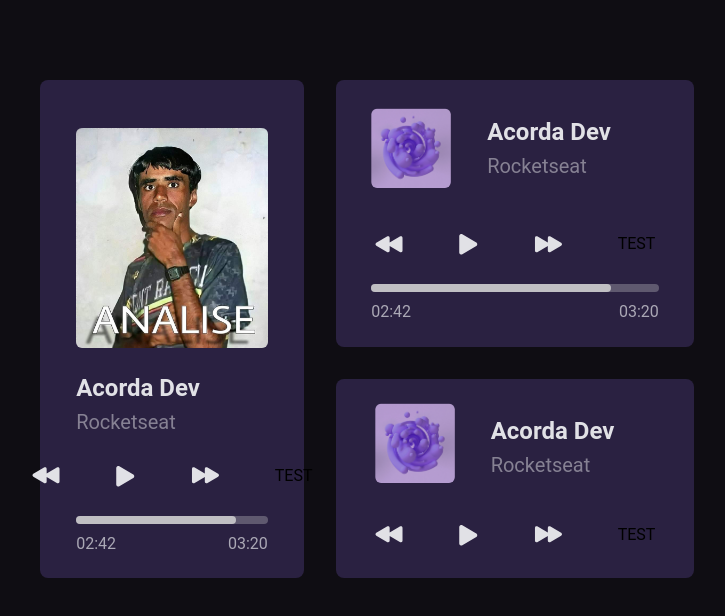
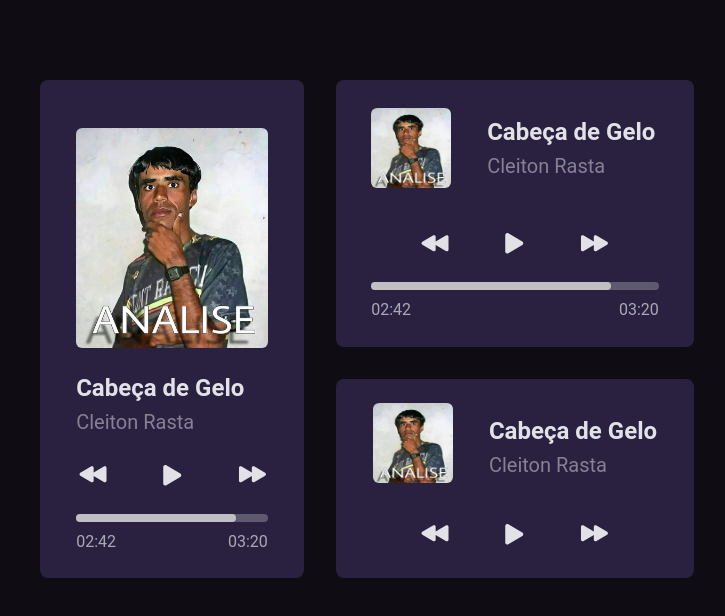
Before and after one commit to Antonio-Ramon/vue-music-player, a Vue app: page / in a window 1280 px wide. Shown: the top 616 px of the page, without its empty margins (273-998 px from the left). Built offline with nearby package versions, Linux system fonts and the light colour scheme.

Commit message:
some tiny changes

```diff
--- a/src/components/ControlButtons.vue
+++ b/src/components/ControlButtons.vue
@@ -1,48 +1,7 @@
-<script>
+<script setup>
 import IconBackward from "../assets/icons/IconBackward.vue";
 import IconFoward from "../assets/icons/IconFoward.vue";
 import IconPlay from "../assets/icons/IconPlay.vue";
-
-import { ref } from "vue";
-
-export default {
-  components: {
-    IconBackward,
-    IconFoward,
-    IconPlay,
-  },
-  setup() {
-    const audioRef = ref(null);
-
-    const playMusic = () => {
-      const audio = audioRef.value;
-      if (audio) {
-        audio.play();
-      }
-    };
-
-    const onFileChange = (event) => {
-      const file = event.target.files[0];
-      if (file) {
-        const audio = new Audio(URL.createObjectURL(file));
-        audioRef.value = audio;
-        playMusic();
-      }
-    };
-
-    const openFileSelector = () => {
-      const fileInput = this.$refs.fileInput;
-      if (fileInput) {
-        fileInput.click();
-      }
-    };
-    return {
-      playMusic,
-      onFileChange,
-      openFileSelector,
-    };
-  },
-};
 </script>
 
 <template>
@@ -51,8 +10,7 @@ export default {
     class="flex flex-row mt-7 justify-center items-center gap-14"
   >
     <IconBackward />
-    <IconPlay @click="playMusic()" class="cursor-pointer" />
+    <IconPlay />
     <IconFoward />
-    <button type="file" @change="onFileChange" ref="fileInput">TEST</button>
   </div>
 </template>
--- a/src/components/SecondCard.vue
+++ b/src/components/SecondCard.vue
@@ -11,7 +11,7 @@ import TitleSubtitle from "./TitleSubtitle.vue";
       <div class="flex flex-row items-center gap-9">
         <img
           class="w-20 h-20 rounded-md"
-          src="../assets/images/bg-second-card.png"
+          src="../assets/images/cleiton-bg.jpg"
           alt=""
         />
         <TitleSubtitle class="flex flex-col items-start mb-6" />
--- a/src/components/ThirdCard.vue
+++ b/src/components/ThirdCard.vue
@@ -11,7 +11,7 @@ import TitleSubtitle from "./TitleSubtitle.vue";
       <div class="flex flex-row items-center gap-9">
         <img
           class="w-20 h-20 rounded-md"
-          src="../assets/images/bg-second-card.png"
+          src="../assets/images/cleiton-bg.jpg"
           alt=""
         />
         <TitleSubtitle class="flex flex-col items-start mb-4" />
--- a/src/components/TitleSubtitle.vue
+++ b/src/components/TitleSubtitle.vue
@@ -1,10 +1,10 @@
 <template>
   <div>
     <p class="mt-7 mb-2 leading-6 text-2xl font-bold text-font-primary">
-      Acorda Dev
+      Cabeça de Gelo
     </p>
     <p class="text-xl font-normal text-font-primary text-opacity-50">
-      Rocketseat
+      Cleiton Rasta
     </p>
   </div>
 </template>
```
